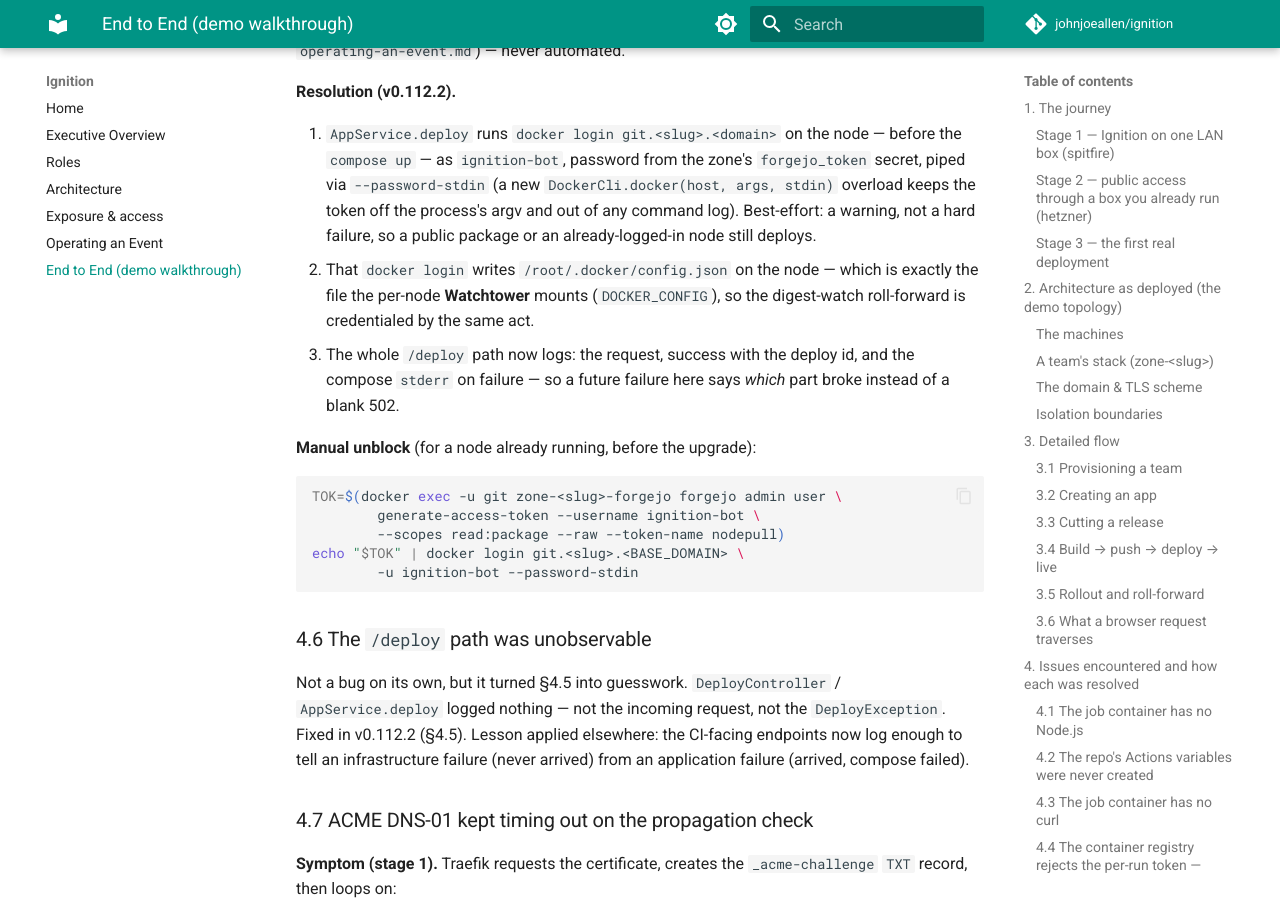
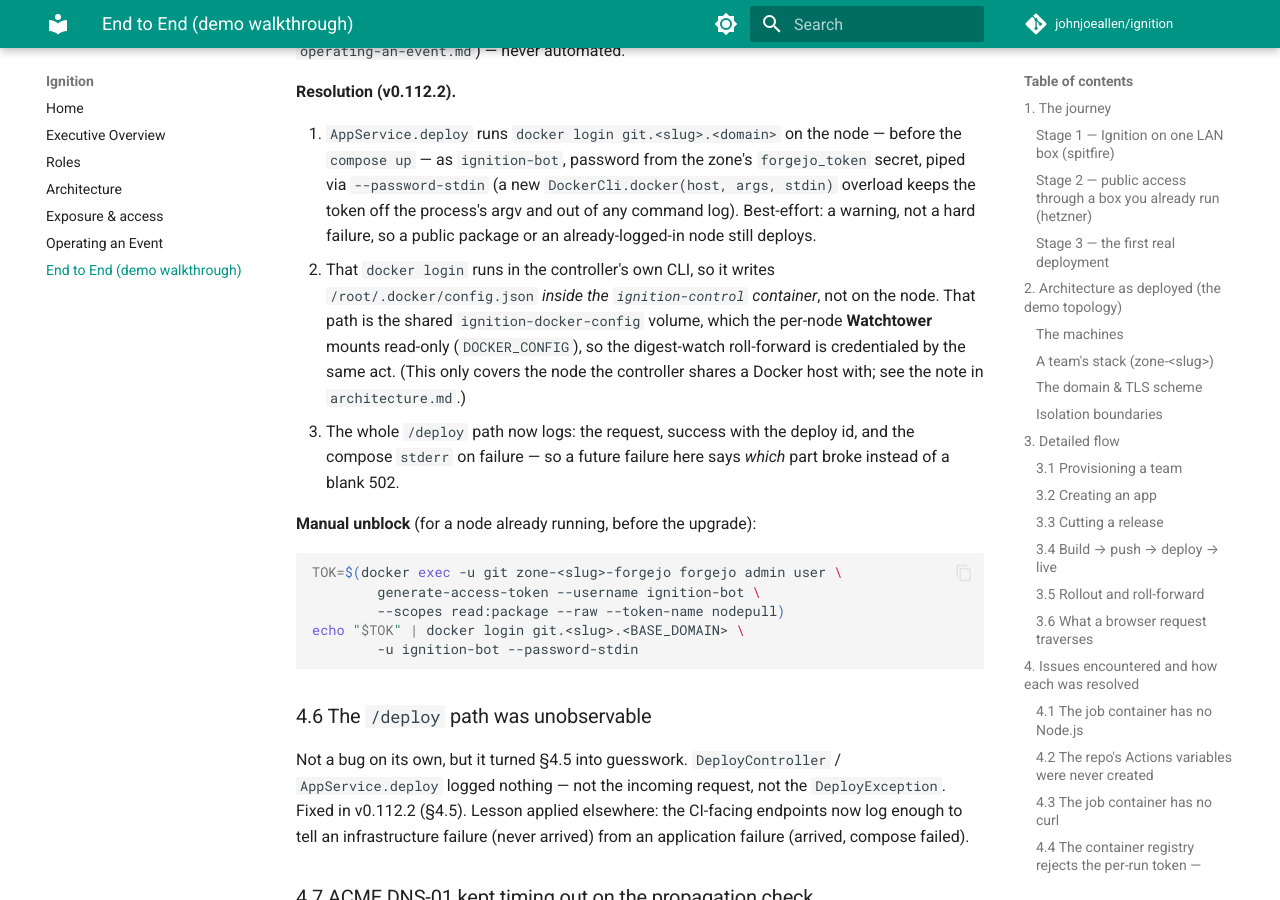
Before and after one commit to johnjoeallen/ignition, an MkDocs documentation site: the page built from docs/end-to-end.md, in a window 1280 px wide and 900 px high, scrolled down 13994 px. Built offline with MkDocs 1.6.1 and Material for MkDocs 9.7.7, drawn with Linux system fonts in a browser that asks for light colours; comment, search, counter and statistics services are not loaded.

Commit message:
Share registry logins with Watchtower via an ignition-docker-config volume
docker login runs in the controller's CLI, so it wrote config.json inside the
ignition-control container, never where Watchtower reads it. Every app pull by
Watchtower failed with unauthorized: reqPackageAccess, and a controller
recreate dropped the login too.

- ignition-docker-config volume mounted rw in ignition-control (/root/.docker)
  and ro in Watchtower (/config); update-and-run.sh creates it
- log every zone's registry in at startup (background thread, best-effort)
- fix docs that said the login lands on the node

Co-Authored-By: Claude Sonnet 5.5 <noreply@anthropic.com>

```diff
--- a/docs/end-to-end.md
+++ b/docs/end-to-end.md
@@ -624,9 +624,13 @@ registry on the node**. This was a documented manual step
    `DockerCli.docker(host, args, stdin)` overload keeps the token off the
    process's argv and out of any command log). Best-effort: a warning, not a
    hard failure, so a public package or an already-logged-in node still deploys.
-2. That `docker login` writes `/root/.docker/config.json` on the node — which is
-   exactly the file the per-node **Watchtower** mounts (`DOCKER_CONFIG`), so the
-   digest-watch roll-forward is credentialed by the same act.
+2. That `docker login` runs in the controller's own CLI, so it writes
+   `/root/.docker/config.json` *inside the `ignition-control` container*, not on
+   the node. That path is the shared `ignition-docker-config` volume, which the
+   per-node **Watchtower** mounts read-only (`DOCKER_CONFIG`), so the
+   digest-watch roll-forward is credentialed by the same act. (This only covers
+   the node the controller shares a Docker host with; see the note in
+   `architecture.md`.)
 3. The whole `/deploy` path now logs: the request, success with the deploy id,
    and the compose `stderr` on failure — so a future failure here says *which*
    part broke instead of a blank 502.
```
Also changed, not shown: docs/architecture.md (+5 -3 lines), 4 other files.
